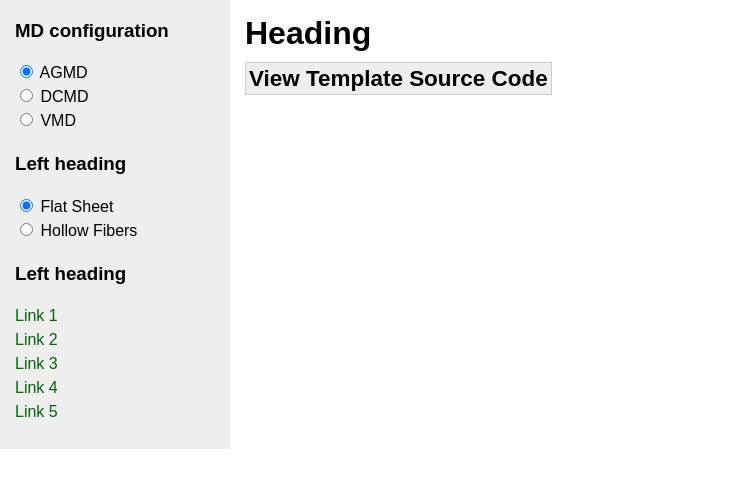
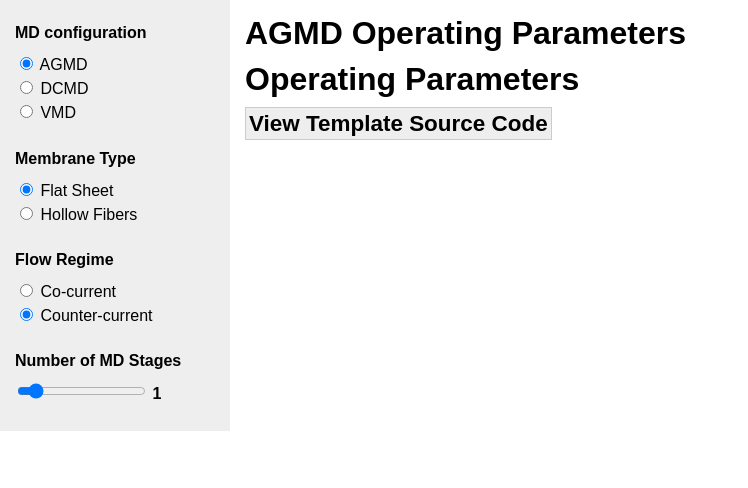
Before and after one commit to AhmadAlsaadi/MDmodeling, a Flask app: page / in a window 1280 px wide. Shown: the top 488 px of the page, without its empty margins (0-748 px from the left). Run offline with Flask 2, Linux system fonts and the light colour scheme.

Commit message:
improving index.html

```diff
--- a/templates/index.html
+++ b/templates/index.html
@@ -28,7 +28,10 @@
 				margin-bottom: -10000px;
 				background: #eee;
 			}
+			#range{
 
+				font-weight: bold;
+			}
 			#wrapper {
 				overflow: hidden;
 			}
@@ -45,7 +48,12 @@
 			p {
 				color: #555;
 			}
+			h4{
+				-webkit-margin-after:.5em;
+			}
+			form{
 
+			}
 			nav ul {
 				list-style-type: none;
 				margin: 0;
@@ -71,7 +79,8 @@
 			<main>
 				<div id="content">
 					<div class="innertube">
-						<h1>Heading</h1>
+						<h1 id=process-type>Heading</h1>
+						<h1>Operating Parameters</h1>
 						<h3><a style='background:#eee;border:1px solid #ccc;font-size:120%;text-decoration:none;color:black;padding:3px;' href='http://www.quackit.com/html/templates/download/view_source.cfm?template=/html/templates/layout_templates/2_column_left_menu.cfm' target='_blank'>View Template Source Code</a></h3>&nbsp;<script>generateText(30)</script></p>
 					</div>
 				</div>
@@ -79,28 +88,45 @@
 
 			<nav id="nav">
 				<div class="innertube">
-					<h3>MD configuration</h3>
+					<h4>MD configuration</h4>
 					<form>
   						<input type="radio" name="gender" value="AGMD" checked> AGMD<br>
   						<input type="radio" name="gender" value="DCMD"> DCMD<br>
  						 <input type="radio" name="gender" value="VMD"> VMD
 					</form>
-					<h3>Left heading</h3>
+					<h4>Membrane Type</h4>
 					<form>
-  						<input type="radio" name="gender" value="Flatsheet" checked> Flat Sheet<br>
-  						<input type="radio" name="gender" value="Hfiber"> Hollow Fibers<br>
+  						<input type="radio" name="MemType" value="Flatsheet" checked> Flat Sheet<br>
+  						<input type="radio" name="MemType" value="Hfiber"> Hollow Fibers<br>
 					</form>
-					<h3>Left heading</h3>
-					<ul>
-						<li><a href="#">Link 1</a></li>
-						<li><a href="#">Link 2</a></li>
-						<li><a href="#">Link 3</a></li>
-						<li><a href="#">Link 4</a></li>
-						<li><a href="#">Link 5</a></li>
-					</ul>
+					</form>
+					<h4>Flow Regime</h4>
+					<form>
+  						<input type="radio" name="FlowType" value="Co-current" > Co-current<br>
+  						<input type="radio" name="FlowType" value="counter-current" checked> Counter-current<br>
+					</form>
+					<h4>Number of MD Stages</h4>
+					<form>
+  						<input type="range" name="stages" value="1" min="0" max="10" step="1"  onchange="showValue(this.value)">
+  						<span id="range">1</span>
+					</form>
 				</div>
 			</nav>
 
 		</div>
+		<script type="text/javascript">
+			var ProcesType = document.forms[0];
+			alert(ProcesType[0].value=="AGMD")
+    			var txt = document.getElementById('process-type');
+    			if (ProcesType[0].value=="AGMD")
+    				{
+            			txt .innerHTML= ProcesType[0].value + " Operating Parameters ";
+
+       				}
+			function showValue(newValue)
+				{
+					document.getElementById("range").innerHTML=newValue;
+				}
+		</script>
 	</body>
 </html>
```
